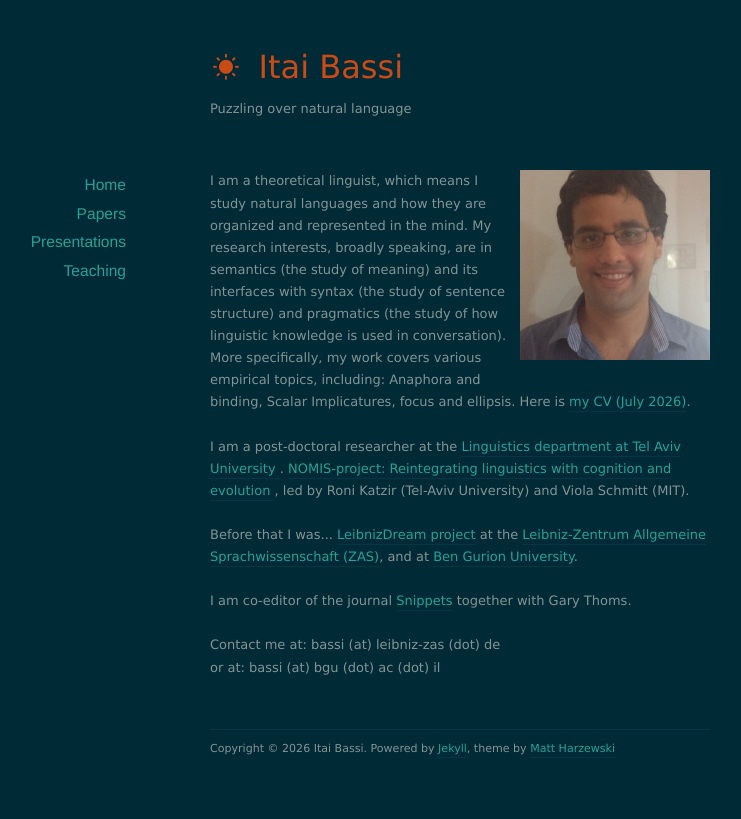
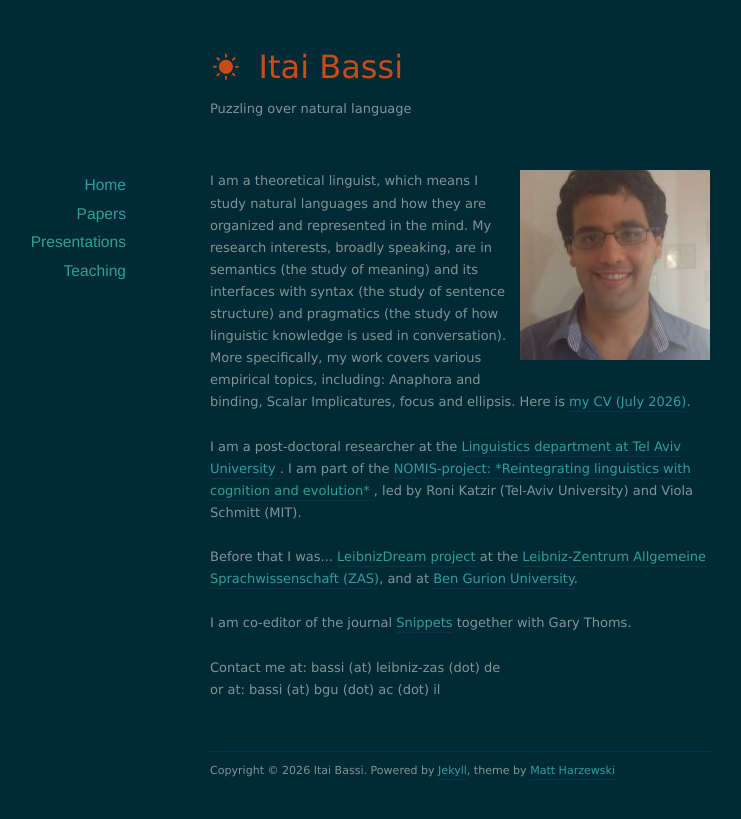
Before and after one commit to itaibassi/itaibassi.github.io, a Jekyll site: the page built from index.html, in a window 1280 px wide. Shown: the top 819 px of the page, without its empty margins (180-921 px from the left). Built offline with Jekyll 4.4.1, drawn with Linux system fonts in a browser that asks for light colours; nearby versions of some CDN libraries; the list of posts is cut into pages by our own code.

Commit message:
Update index.html

```diff
--- a/index.html
+++ b/index.html
@@ -10,9 +10,9 @@
 
 <br><br>
 
- I am  a post-doctoral researcher at the <a href="https://en-humanities.tau.ac.il/linguistics"> Linguistics department at Tel Aviv University </a>.
+ I am  a post-doctoral researcher at the <a href="https://en-humanities.tau.ac.il/linguistics"> Linguistics department at Tel Aviv University </a>. I am part of the
 
-<a href="https://nomisfoundation.ch/projects/reintegrating-linguistics/"> NOMIS-project: Reintegrating linguistics with cognition and evolution </a>, led by Roni Katzir (Tel-Aviv University) and Viola Schmitt (MIT).
+<a href="https://nomisfoundation.ch/projects/reintegrating-linguistics/"> NOMIS-project: *Reintegrating linguistics with cognition and evolution* </a>, led by Roni Katzir (Tel-Aviv University) and Viola Schmitt (MIT).
 
 
 <br><br>
```
